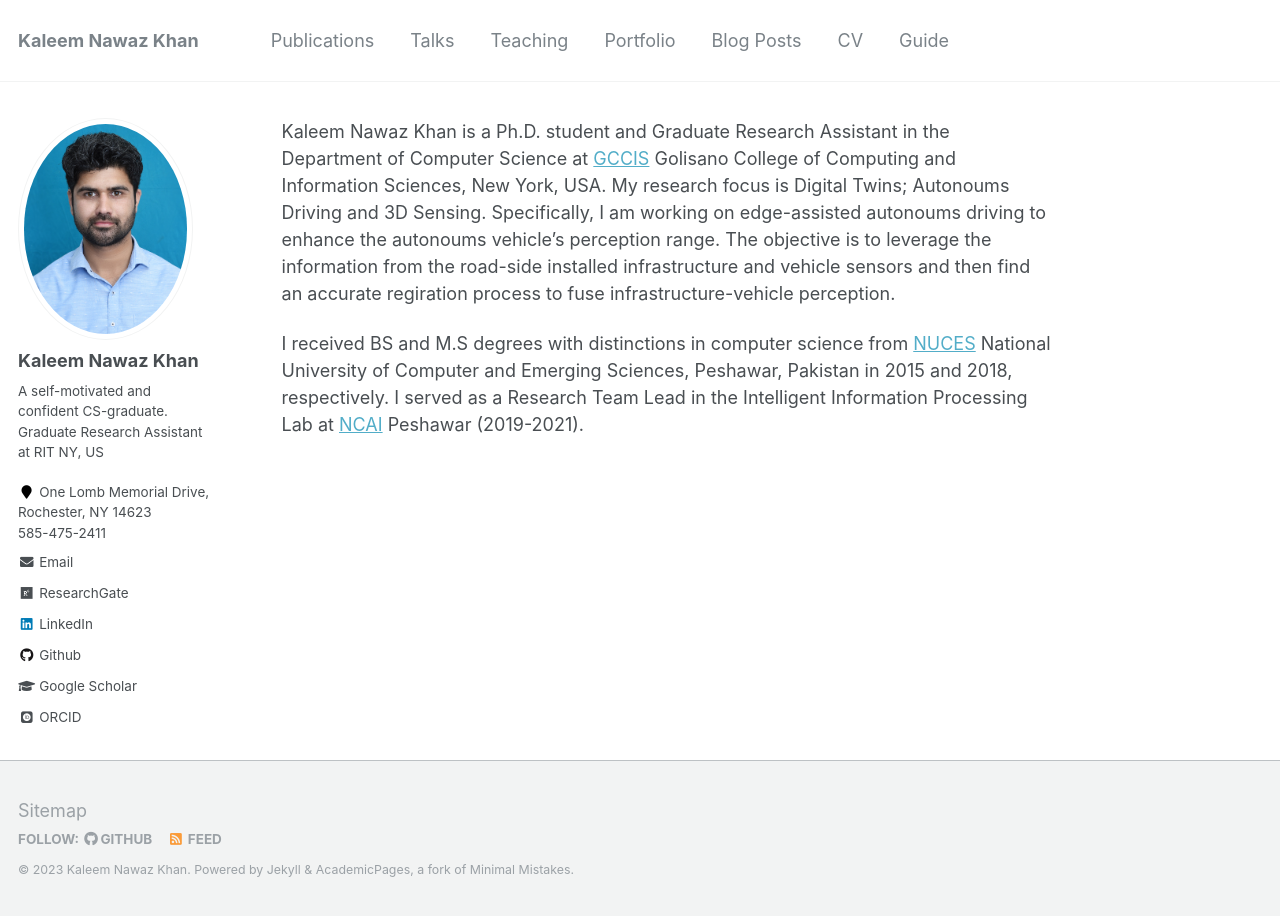
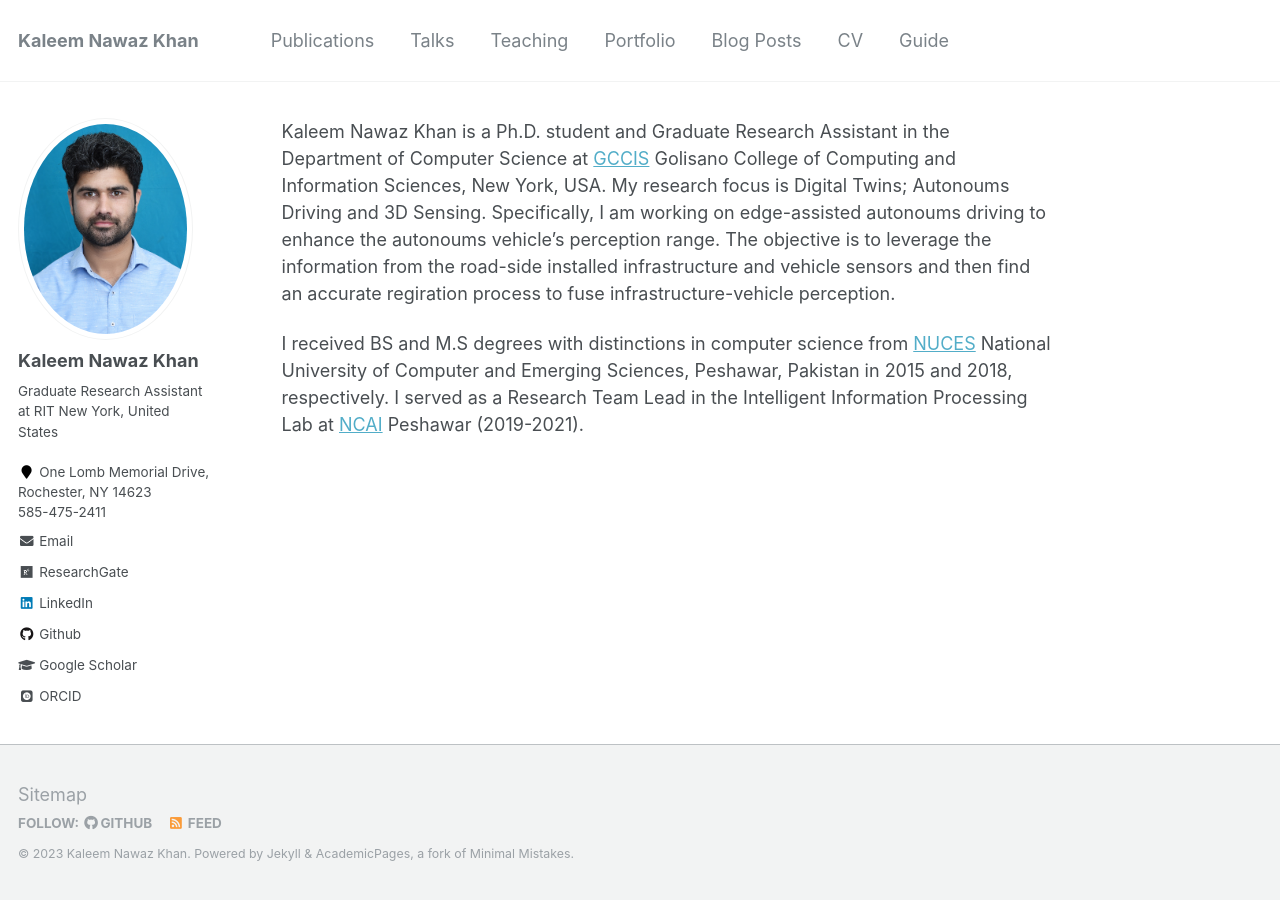
Before and after one commit to KaleemNwzKhan/KaleemNwzKhan.github.io, a Jekyll site: the page built from _pages/about.md, in a window 1280 px wide. Built offline with Jekyll 4.4.1, drawn with Linux system fonts in a browser that asks for light colours; some web fonts are replaced.

Commit message:
Index Page changes

```diff
--- a/_config.yml
+++ b/_config.yml
@@ -82,7 +82,7 @@ analytics:
 author:
   name             : "Kaleem Nawaz Khan"
   avatar           : "profile.png"
-  bio              : "A self-motivated and confident CS-graduate. Graduate Research Assistant at RIT NY, US"
+  bio              : "Graduate Research Assistant at RIT New York, United States"
   location         : "One Lomb Memorial Drive,<br>Rochester, NY 14623 <br> 585-475-2411"
   employer         :
   pubmed           : #""
```
